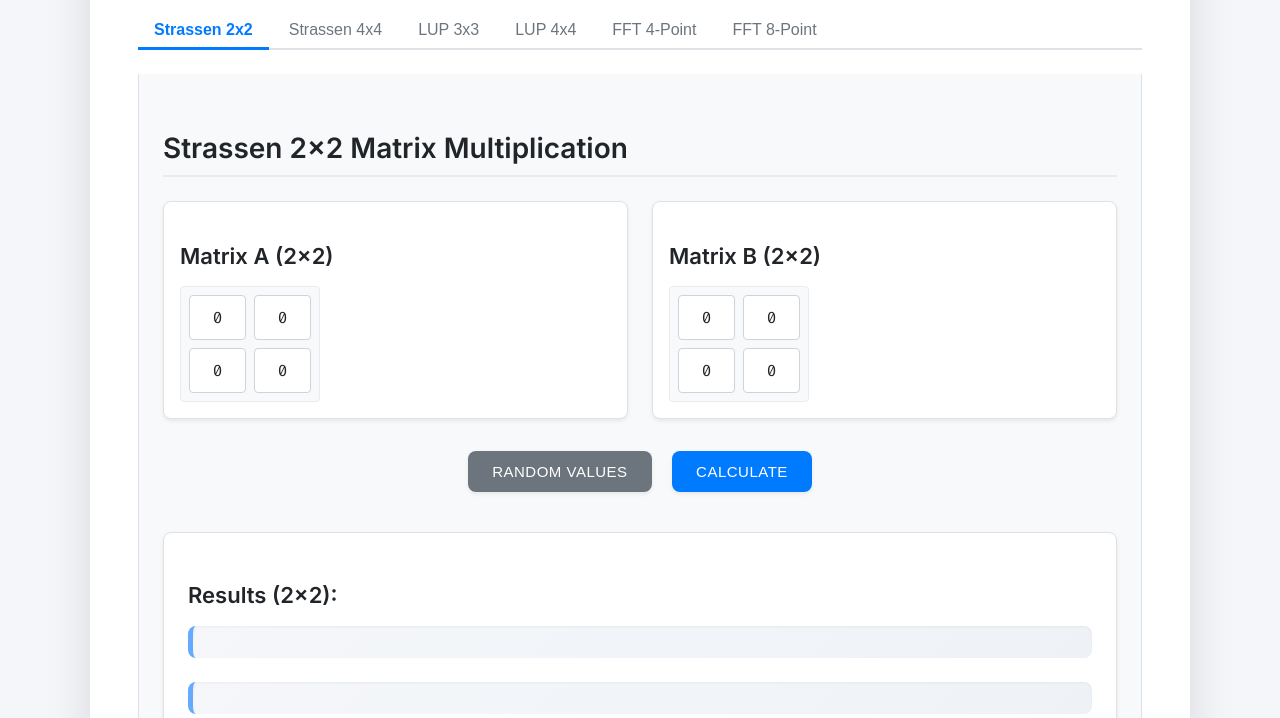
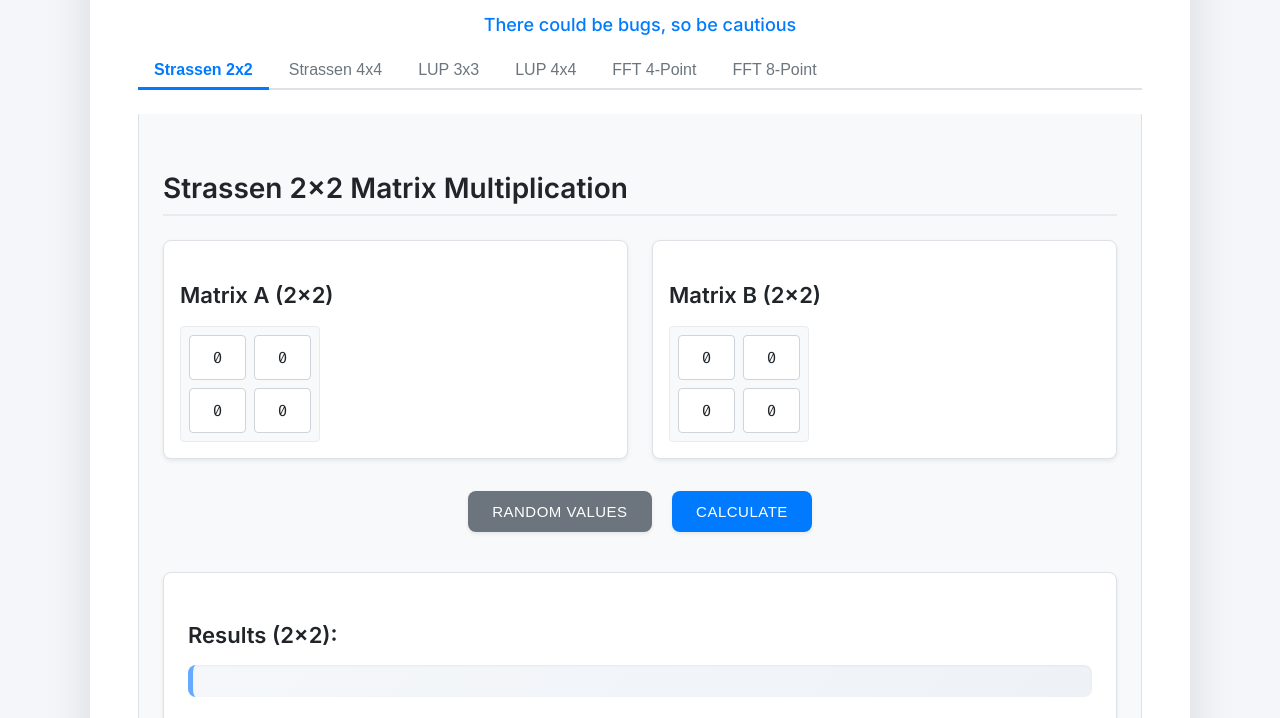
Before and after one commit to Cristography/Aglorithm3_Trainer, a plain HTML site: page index.html in a window 1280 px wide. Shown: the part 145-863 px from the top of the page. Drawn offline with Linux system fonts and the light colour scheme.

Commit message:
Update index.html
added a note

```diff
--- a/index.html
+++ b/index.html
@@ -17,6 +17,7 @@
     <div class="container">
         <h1>Algorithm 3 Trainer</h1>
         <h4>By Crist Yaghjian and a lot of AI :)</h4>
+        <h4>There could be bugs, so be cautious</h4>
 
         <div class="tabs">
             <button class="tab-button active" onclick="openTab(event, 'strassen2x2')">Strassen 2x2</button>
```
